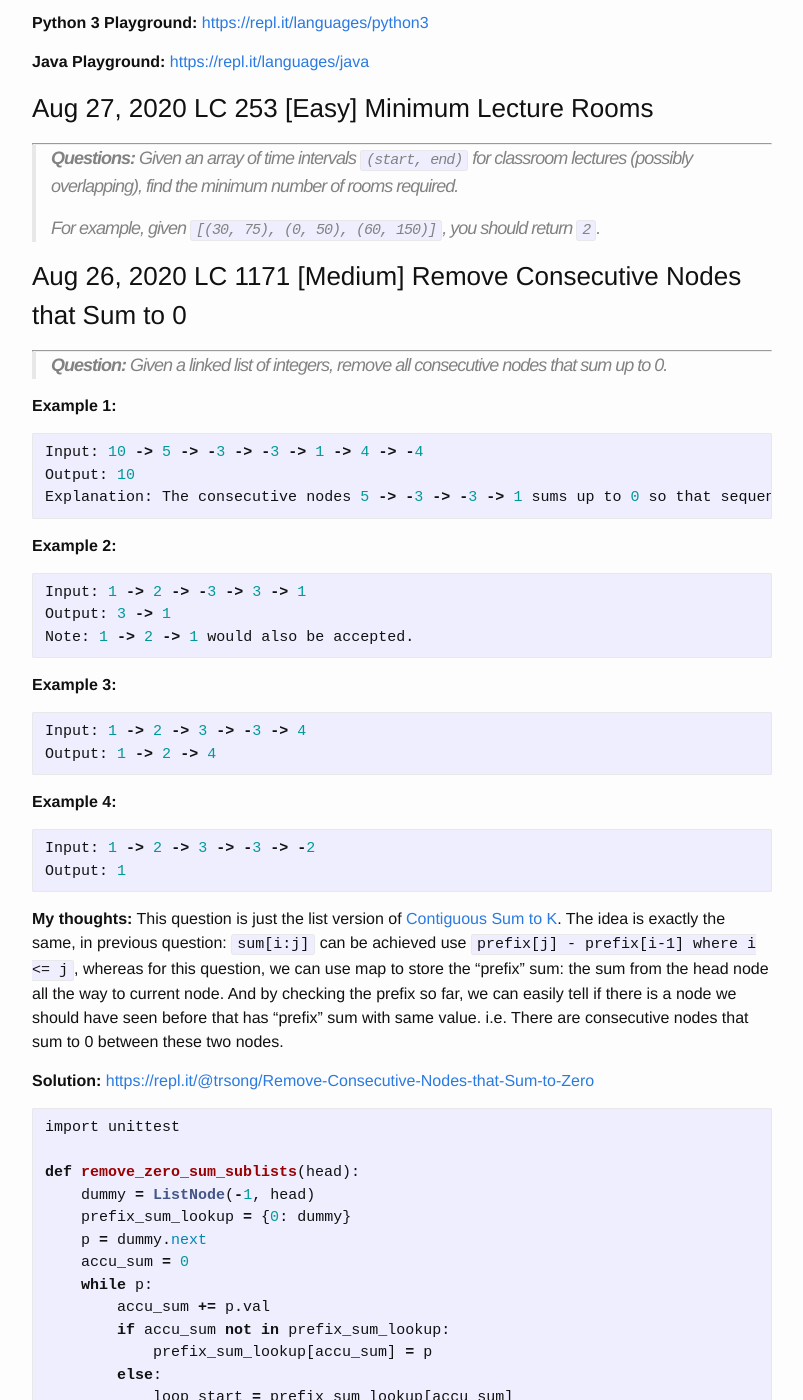
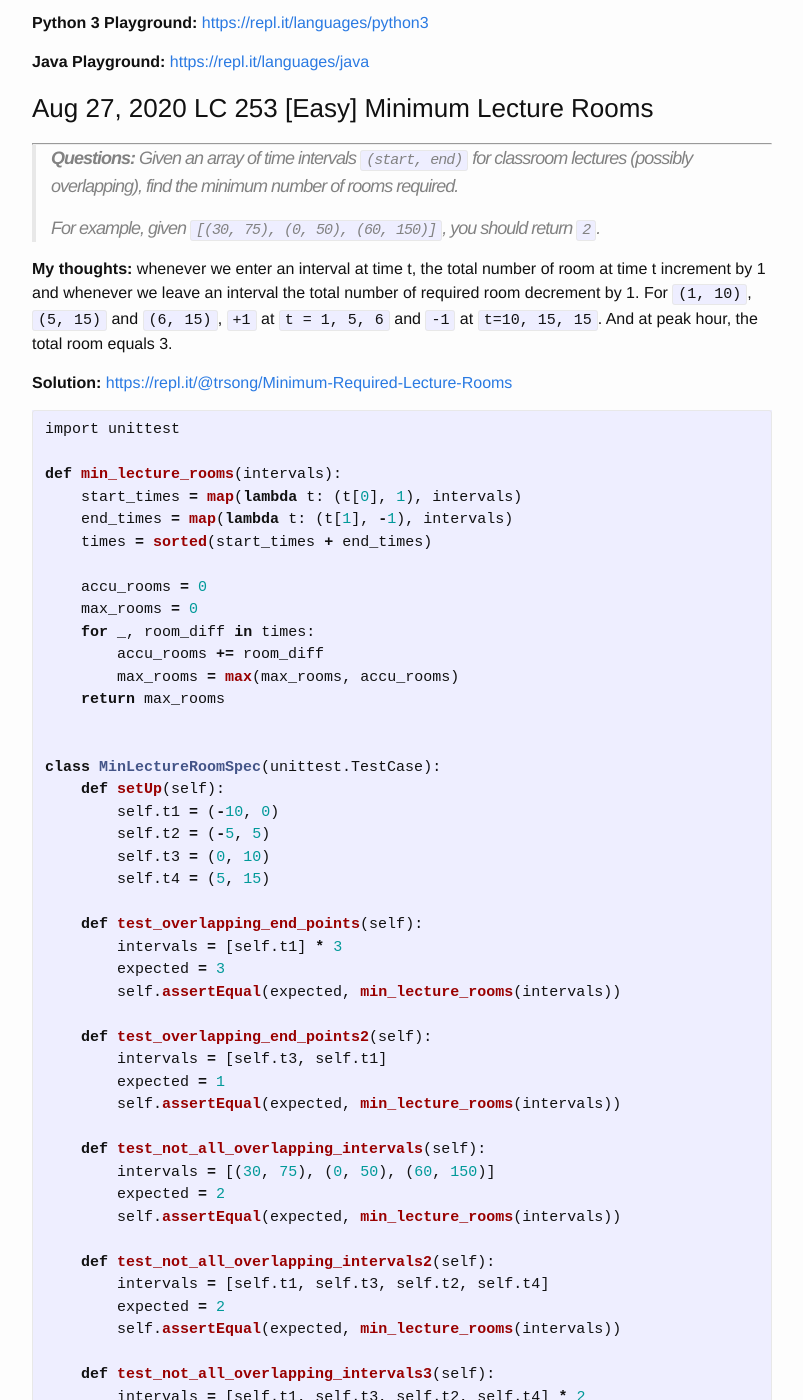
Before and after one commit to trsong/trsong.github.io, a Jekyll site: the page built from _posts/2020-08-01-DailyQuestionsAug.md, in a window 1280 px wide and 1400 px high, scrolled down 1058 px. Shown: the whole window, without its empty margins (238-1041 px from the left). Built offline with Jekyll 4.4.1, drawn with Linux system fonts in a browser that asks for light colours; some of the changed text lies outside the part shown.

Commit message:
Add Solution to Aug 27 Question

````diff
--- a/_posts/2020-08-01-DailyQuestionsAug.md
+++ b/_posts/2020-08-01-DailyQuestionsAug.md
@@ -25,6 +25,61 @@ categories: Python/Java
 >
 > For example, given `[(30, 75), (0, 50), (60, 150)]`, you should return `2`.
 
+**My thoughts:** whenever we enter an interval at time t, the total number of room at time t increment by 1 and whenever we leave an interval the total number of required room decrement by 1. For `(1, 10)`, `(5, 15)` and `(6, 15)`, `+1` at `t = 1, 5, 6` and `-1` at `t=10, 15, 15`. And at peak hour, the total room equals 3.
+
+**Solution:** [https://repl.it/@trsong/Minimum-Required-Lecture-Rooms](https://repl.it/@trsong/Minimum-Required-Lecture-Rooms)
+```py
+import unittest
+
+def min_lecture_rooms(intervals):
+    start_times = map(lambda t: (t[0], 1), intervals)
+    end_times = map(lambda t: (t[1], -1), intervals)
+    times = sorted(start_times + end_times)
+
+    accu_rooms = 0
+    max_rooms = 0
+    for _, room_diff in times:
+        accu_rooms += room_diff
+        max_rooms = max(max_rooms, accu_rooms)
+    return max_rooms
+
+
+class MinLectureRoomSpec(unittest.TestCase):
+    def setUp(self):
+        self.t1 = (-10, 0)
+        self.t2 = (-5, 5)
+        self.t3 = (0, 10)
+        self.t4 = (5, 15)
+
+    def test_overlapping_end_points(self):
+        intervals = [self.t1] * 3
+        expected = 3
+        self.assertEqual(expected, min_lecture_rooms(intervals))
+
+    def test_overlapping_end_points2(self):
+        intervals = [self.t3, self.t1]
+        expected = 1
+        self.assertEqual(expected, min_lecture_rooms(intervals))
+
+    def test_not_all_overlapping_intervals(self):
+        intervals = [(30, 75), (0, 50), (60, 150)]
+        expected = 2
+        self.assertEqual(expected, min_lecture_rooms(intervals))
+
+    def test_not_all_overlapping_intervals2(self):
+        intervals = [self.t1, self.t3, self.t2, self.t4]
+        expected = 2
+        self.assertEqual(expected, min_lecture_rooms(intervals))
+
+    def test_not_all_overlapping_intervals3(self):
+        intervals = [self.t1, self.t3, self.t2, self.t4] * 2
+        expected = 4
+        self.assertEqual(expected, min_lecture_rooms(intervals))
+
+
+if __name__ == '__main__':
+    unittest.main(exit=False)
+```
 
 ### Aug 26, 2020 LC 1171 \[Medium\] Remove Consecutive Nodes that Sum to 0
 ---
````
